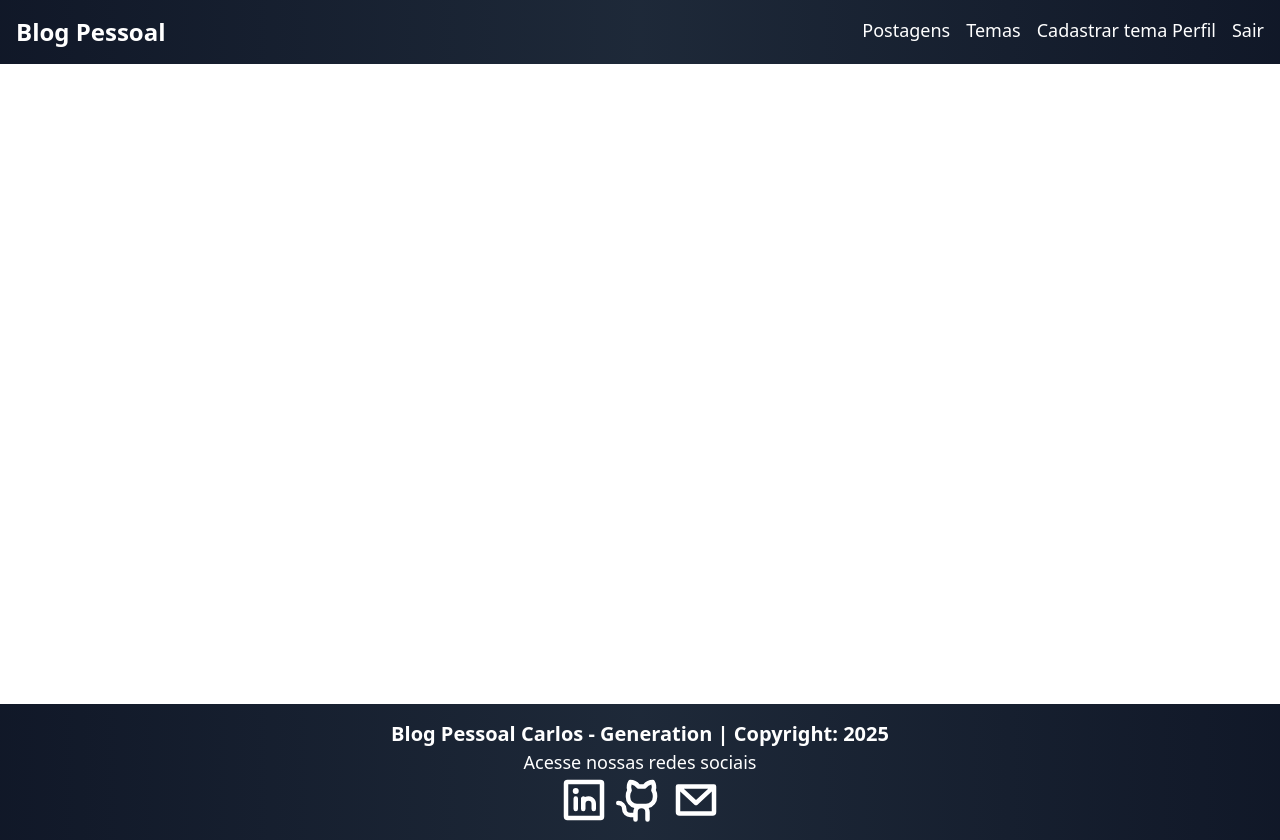
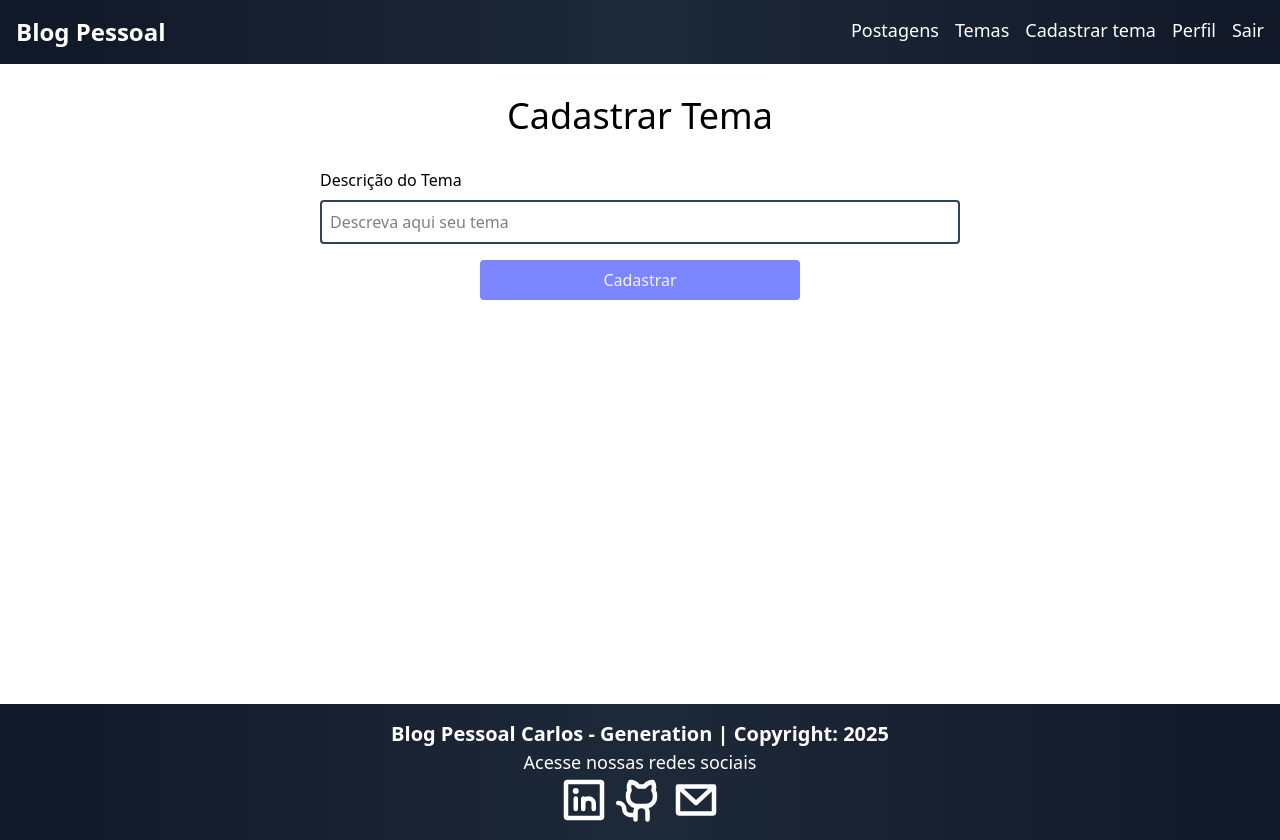
Before and after one commit to CrMessiProgrammer/react_blogpessoal, a React (Vite) app: page /cadastrartema in a window 1280 px wide. Built offline with nearby package versions, Linux system fonts and the light colour scheme.

Commit message:
:sparkles: Estilização - Componente FormTema

```diff
--- a/src/App.tsx
+++ b/src/App.tsx
@@ -7,6 +7,7 @@
 import Cadastro from './pages/cadastro/Cadastro'
 import { AuthProvider } from './contexts/AuthContext'
 import ListaTemas from './components/temas/listatemas/ListaTemas'
+import FormTema from './components/temas/formtema/FormTema'
 
 // Single Page Application (SPA - Aplicativo de Página Única)
 // Componente Funcional: Uma função JS ou TS que retornará uma aplicação renderizada no seu navegador.
@@ -28,6 +29,9 @@
 							<Route path="/cadastro" element={<Cadastro />} />
 							<Route path="/login" element={<Login />} />
 							<Route path="/temas" element={<ListaTemas />} />
+							<Route path="/cadastrartema" element={<FormTema />} />
+							<Route path="/editartema/:id" element={<FormTema />} />
+
 						</Routes>
 					</div>
 					<Footer />
--- a/src/components/navbar/Navbar.tsx
+++ b/src/components/navbar/Navbar.tsx
@@ -24,7 +24,7 @@
 					<div className="flex gap-4">
 						Postagens
 						<Link to='/temas' className='hover:underline'>Temas</Link>
-						Cadastrar tema
+						<Link to='/cadastrartema' className='hover:underline'>Cadastrar tema</Link>
 						Perfil
 						<Link to='' onClick={logout} className="hover:underline">
 							Sair
--- /dev/null
+++ b/src/components/temas/formtema/FormTema.tsx
@@ -0,0 +1,29 @@
+function FormTema() {
+    return (
+        <div className="container flex flex-col items-center justify-center mx-auto">
+            <h1 className="text-4xl text-center my-8">
+                Cadastrar Tema
+            </h1>
+
+            <form className="w-1/2 flex flex-col gap-4" >
+                <div className="flex flex-col gap-2">
+                    <label htmlFor="descricao">Descrição do Tema</label>
+                    <input
+                        type="text"
+                        placeholder="Descreva aqui seu tema"
+                        name='descricao'
+                        className="border-2 border-slate-700 rounded p-2"
+                    />
+                </div>
+                <button
+                    className="rounded text-slate-100 bg-indigo-400
+                               hover:bg-indigo-800 w-1/2 py-2 mx-auto flex justify-center"
+                    type="submit">
+                    Cadastrar
+                </button>
+            </form>
+        </div>
+    );
+}
+
+export default FormTema;
```
